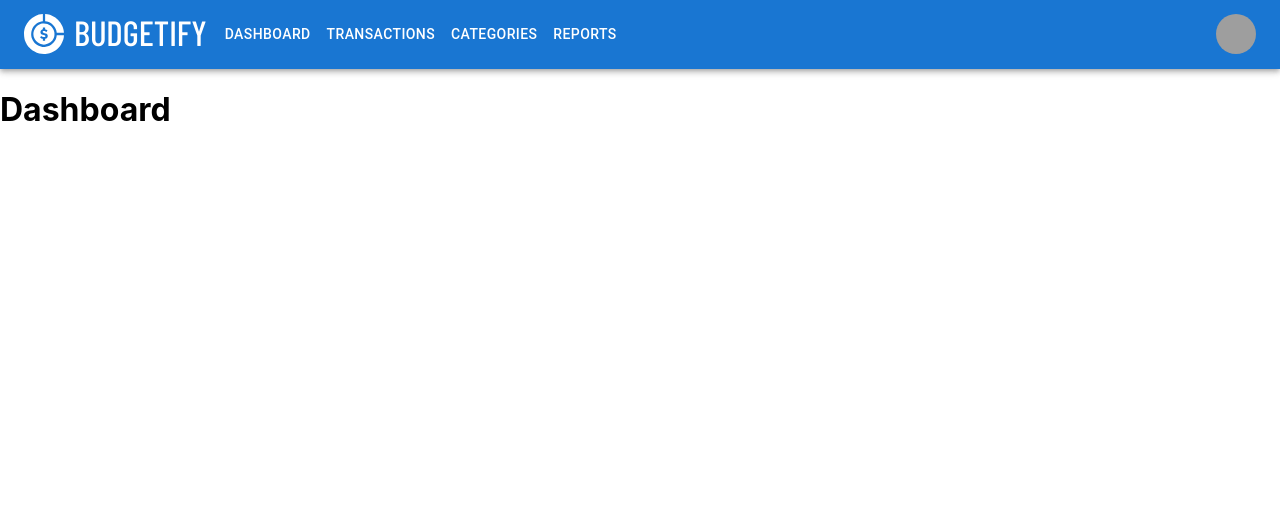
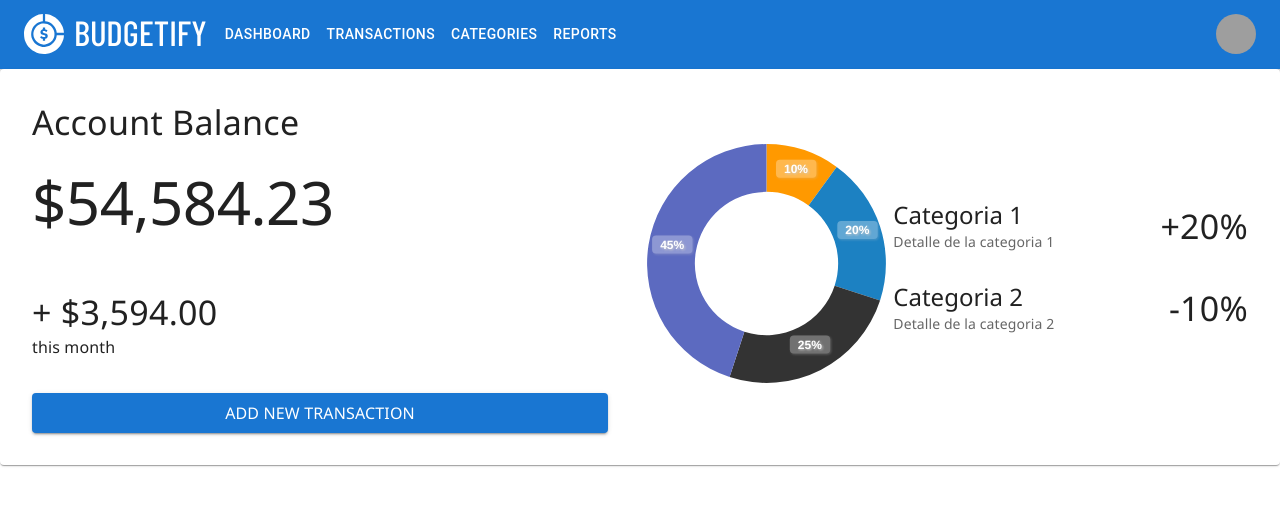
Before and after one commit to elianmgn/tdl-ts-auchi-group, a React (Create React App) app in the folder frontend/: page /dashboard in a window 1280 px wide. Shown: the top 506 px of the page. Built offline with nearby package versions, Linux system fonts and the light colour scheme; grey boxes are pictures that could not be loaded.

Commit message:
Dashboard page first approach

```diff
--- a/frontend/package.json
+++ b/frontend/package.json
@@ -21,6 +21,7 @@
     "@types/react-dom": "^18.2.4",
     "dayjs": "^1.11.8",
     "react": "^18.2.0",
+    "react-apexcharts": "^1.4.0",
     "react-dom": "^18.2.0",
     "react-hook-form": "^7.44.3",
     "react-router-dom": "^6.12.0",
--- /dev/null
+++ b/frontend/src/components/Dashboard/AccountBalance.tsx
@@ -0,0 +1,216 @@
+import React from 'react';
+import {
+  Button,
+  Card,
+  Box,
+  Grid,
+  Typography,
+  Divider,
+  ListItem,
+  ListItemText,
+  List,
+} from '@mui/material';
+import Chart from 'react-apexcharts';
+import type { ApexOptions } from 'apexcharts';
+import { useNavigate } from 'react-router-dom';
+
+function AccountBalance() {
+  const navigate = useNavigate();
+
+  const chartOptions: ApexOptions = {
+    chart: {
+      background: 'transparent',
+      stacked: false,
+      toolbar: {
+        show: false
+      }
+    },
+    plotOptions: {
+      pie: {
+        donut: {
+          size: '60%'
+        }
+      }
+    },
+    colors: ['#ff9900', '#1c81c2', '#333', '#5c6ac0'],
+    dataLabels: {
+      enabled: true,
+      formatter: function (val) {
+        return val + '%';
+      },
+      style: {
+        colors: ['#FFFFFF']
+      },
+      background: {
+        enabled: true,
+        foreColor: '#FFFFFF',
+        padding: 8,
+        borderRadius: 4,
+        borderWidth: 0,
+        opacity: 0.3,
+        dropShadow: {
+          enabled: true,
+          top: 1,
+          left: 1,
+          blur: 1,
+          color: '#CCCCCC',
+          opacity: 0.5
+        }
+      },
+      dropShadow: {
+        enabled: true,
+        top: 1,
+        left: 1,
+        blur: 1,
+        color: '#CCCCCC',
+        opacity: 0.5
+      }
+    },
+    fill: {
+      opacity: 1
+    },
+    labels: ['Categoria 1', 'Categoria 2', 'Categoria 3', 'Categoria 4'],
+    legend: {
+      labels: {
+        colors: '#FFFFFF'
+      },
+      show: false
+    },
+    stroke: {
+      width: 0
+    }
+  };
+
+  const chartSeries = [10, 20, 25, 45];
+
+  return (
+    <Card>
+      <Grid spacing={0} container>
+        <Grid item xs={12} md={6}>
+          <Box p={4}>
+            <Typography
+              sx={{
+                pb: 3
+              }}
+              variant="h4"
+              fontFamily="Segoe UI"
+            >
+              Account Balance
+            </Typography>
+            <Box>
+              <Typography variant="h2" gutterBottom fontFamily="Segoe UI">
+                $54,584.23
+              </Typography>
+              <Box
+                display="flex"
+                sx={{
+                  py: 4
+                }}
+                alignItems="center"
+              >
+                <Box>
+                  <Typography variant="h4" fontFamily="Segoe UI">+ $3,594.00</Typography>
+                  <Typography variant="subtitle1" noWrap fontFamily="Segoe UI">
+                    this month
+                  </Typography>
+                </Box>
+              </Box>
+            </Box>
+            <Grid container spacing={3}>
+              <Grid sm item>
+                <Button fullWidth variant="contained" onClick={() => navigate('/transactions')}>
+                  <Typography variant="subtitle1" fontFamily="Segoe UI">
+                    Add new transaction
+                  </Typography>
+                </Button>
+              </Grid>
+            </Grid>
+          </Box>
+        </Grid>
+        <Grid
+          sx={{
+            position: 'relative'
+          }}
+          display="flex"
+          alignItems="center"
+          item
+          xs={12}
+          md={6}
+        >
+          <Box
+            component="span"
+            sx={{
+              display: { xs: 'none', md: 'inline-block' }
+            }}
+          >
+            <Divider absolute orientation="vertical" />
+          </Box>
+          <Box py={4} pr={4} flex={1}>
+            <Grid container spacing={0}>
+              <Grid
+                xs={12}
+                sm={5}
+                item
+                display="flex"
+                justifyContent="center"
+                alignItems="center"
+              >
+                <Chart
+                  height={300}
+                  options={chartOptions}
+                  series={chartSeries}
+                  type="donut"
+                />
+              </Grid>
+              <Grid xs={12} sm={7} item display="flex" alignItems="center">
+                <List
+                    disablePadding
+                    sx={{
+                    width: '100%'
+                    }}
+                >
+                  <ListItem disableGutters>
+                    <ListItemText
+                        primary="Categoria 1"
+                        primaryTypographyProps={{ variant: 'h5', noWrap: true, fontFamily: "Segoe UI" }}
+                        secondary="Detalle de la categoria 1"
+                        secondaryTypographyProps={{
+                        variant: 'subtitle2',
+                        noWrap: true,
+                        fontFamily: "Segoe UI"
+                        }}
+                    />
+                    <Box>
+                      <Typography align="right" variant="h4" noWrap fontFamily="Segoe UI">
+                        +20%
+                      </Typography>
+                    </Box>
+                  </ListItem>
+                  <ListItem disableGutters>
+                    <ListItemText
+                      primary="Categoria 2"
+                      primaryTypographyProps={{ variant: 'h5', noWrap: true, fontFamily: "Segoe UI" }}
+                      secondary="Detalle de la categoria 2"
+                      secondaryTypographyProps={{
+                      variant: 'subtitle2',
+                      noWrap: true,
+                      fontFamily: "Segoe UI"
+                      }}
+                    />
+                    <Box>
+                      <Typography align="right" variant="h4" noWrap fontFamily="Segoe UI">
+                        -10%
+                      </Typography>
+                    </Box>
+                  </ListItem>
+                </List>
+              </Grid>
+            </Grid>
+          </Box>
+        </Grid>
+      </Grid>
+    </Card>
+  );
+}
+
+export default AccountBalance;
--- a/frontend/src/pages/DashboardPage.tsx
+++ b/frontend/src/pages/DashboardPage.tsx
@@ -1,9 +1,10 @@
 import React from 'react';
+import AccountBalance from '../components/Dashboard/AccountBalance';
 
 export default function DashboardPage() {
-    return(
-        <div>
-            <h1>Dashboard</h1>
-        </div>
-    )
+  return(
+    <div>
+      <AccountBalance />
+    </div>
+  )
 }
```
Also changed, not shown: 2 other files (tests, documents, lock files or other folders).
